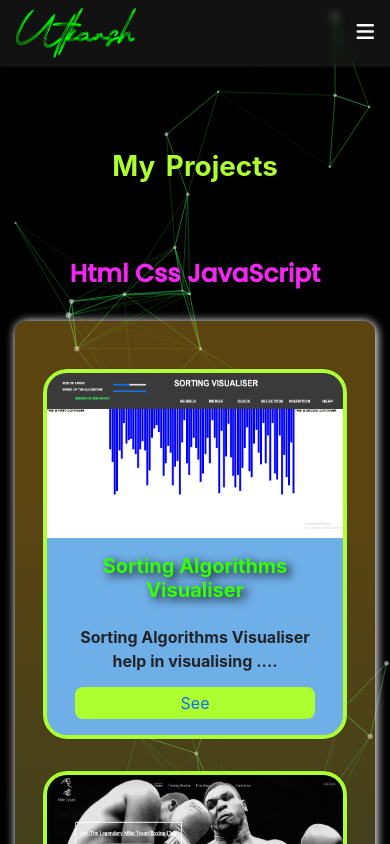
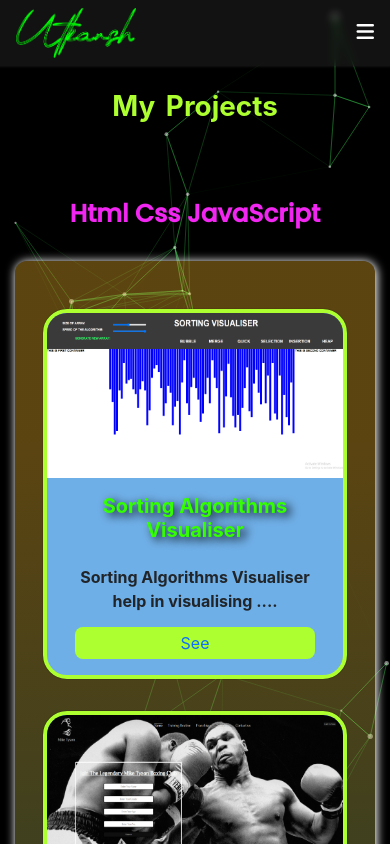
Before and after one commit to UTKARSHSHARMA718/React-Portfolio, a React (Create React App) app: page /work in a window 390 px wide. Shown: the top 844 px of the page. Built offline with nearby package versions, Linux system fonts and the light colour scheme.

Commit message:
removed some extra styles

```diff
--- a/src/components/Blogs/Blogs.module.css
+++ b/src/components/Blogs/Blogs.module.css
@@ -23,3 +23,9 @@ h1 {
   color: "greenyellow";
   margin: 24px 0px;
 }
+
+@media (max-width: 768px) {
+  .blogs-container {
+    justify-content: center;
+  }
+}
--- a/src/components/Work/Work.module.css
+++ b/src/components/Work/Work.module.css
@@ -115,10 +115,6 @@ h1 {
     margin-bottom: 2rem;
   }
 
-  .move-down-pro {
-    margin-top: 60px;
-  }
-
   .move-down-react {
     margin-top: 20px;
   }
--- a/src/components/resume/resume.module.css
+++ b/src/components/resume/resume.module.css
@@ -28,6 +28,7 @@
 }
 
 .resumeImage {
+  width: 100%;
   max-height: 80vh;
   display: block;
   margin-left: auto;
```
